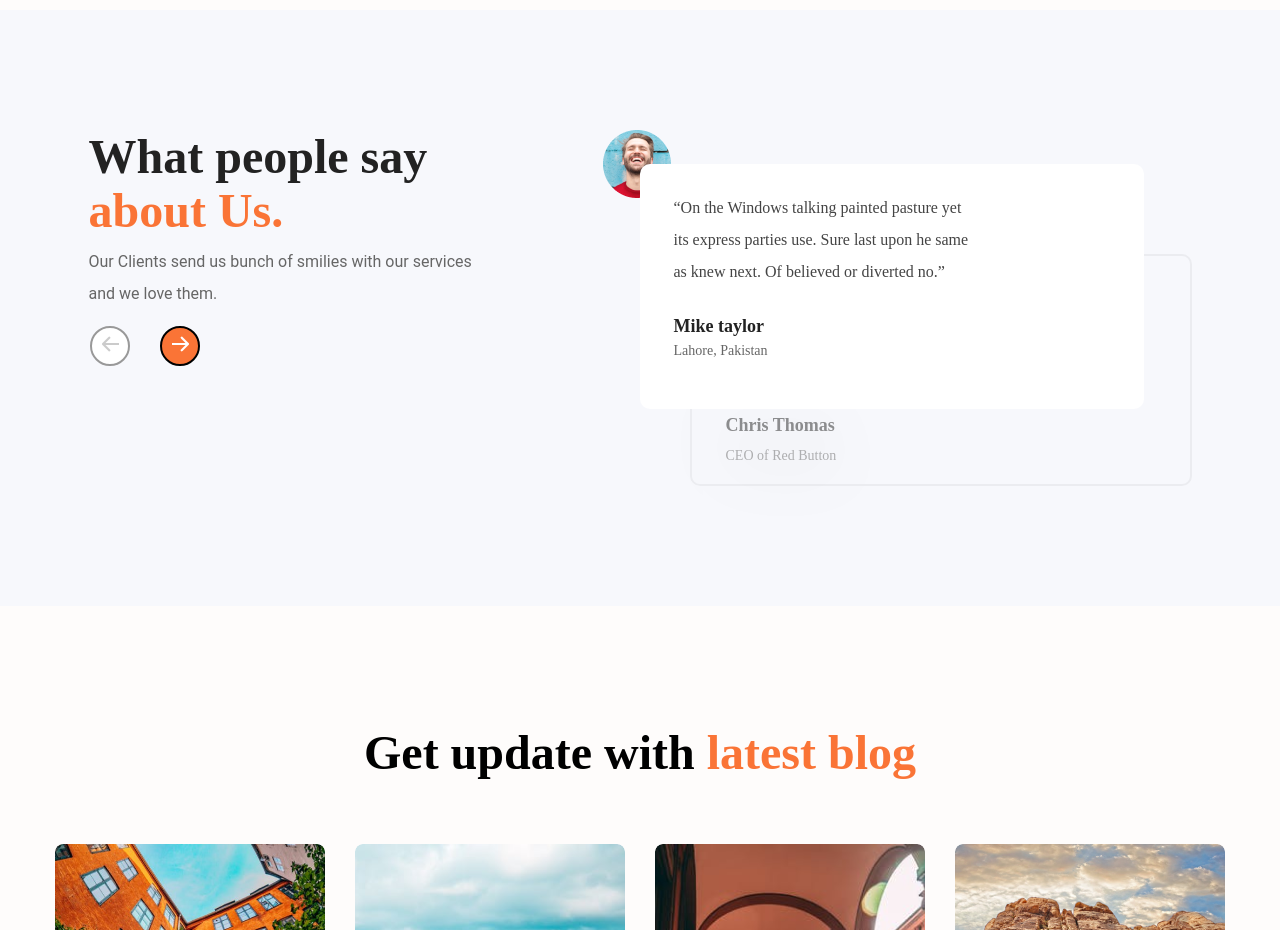
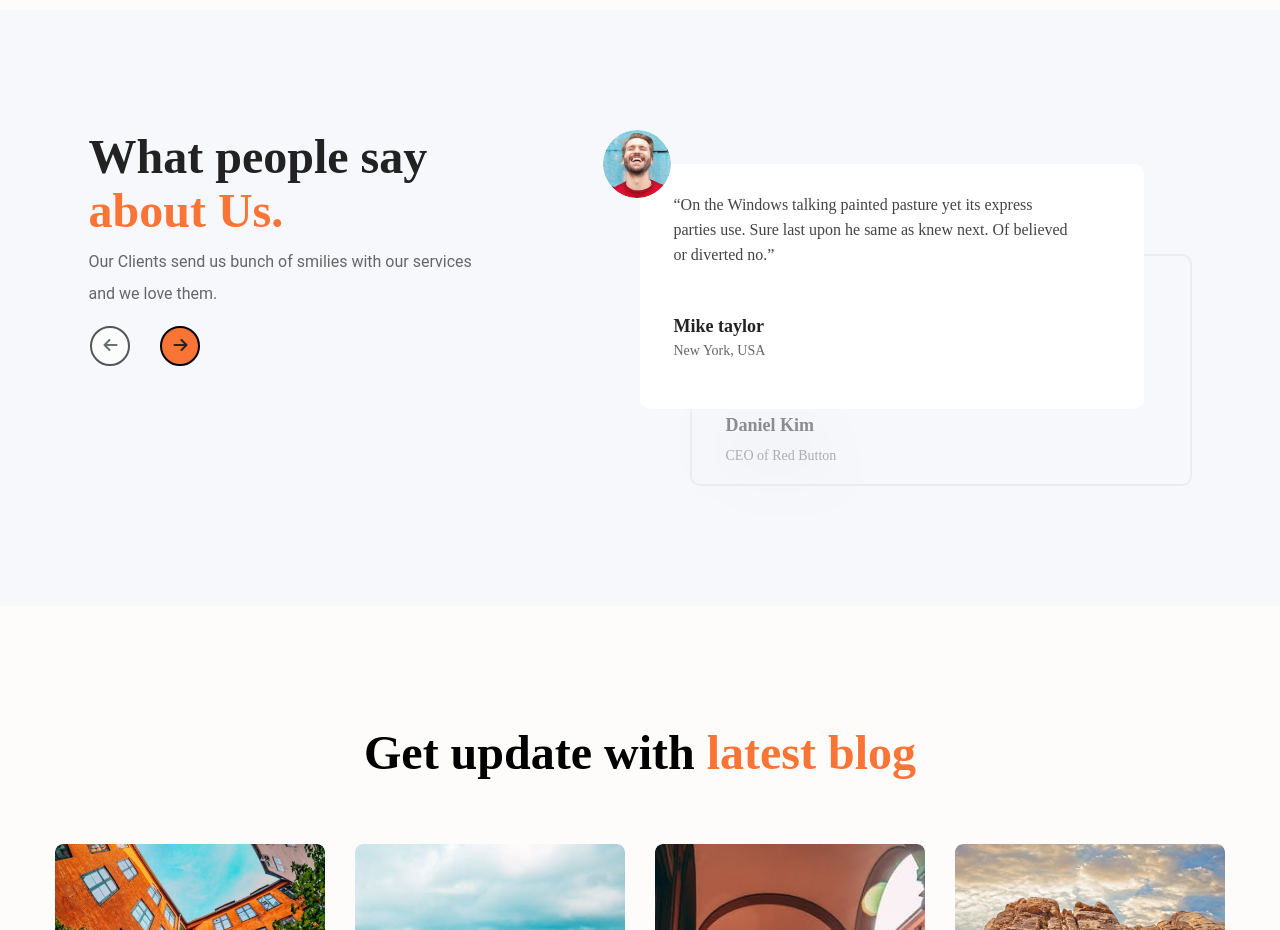
Before and after one commit to kumbhanisanket234/Updated-Travelweb, a React (Vite) app in the folder travel/: page / in a window 1280 px wide. Shown: the part 3680-4610 px from the top of the page. Built offline with nearby package versions, Linux system fonts and the light colour scheme; no server answers.

Commit message:
Update Review page

```diff
--- a/travel/src/components/About/About.css
+++ b/travel/src/components/About/About.css
@@ -56,29 +56,9 @@
     margin-top: 1rem;
 }
 
-.About .btn-next {
-    width: 40px;
-    height: 40px;
-    border-radius: 50%;
-    background-color: #FA7436;
-}
-
-.About .btn-next img {
-    margin-bottom: 5px;
-    margin-left: -2px;
-}
-
-.About .btn-previous {
-    width: 40px;
-    height: 40px;
-    border-radius: 50%;
-    background-color: #FFFFFF;
-    border: 2px solid #999999;
-}
-
-.About .btn-previous img {
-    margin-bottom: 5px;
-    margin-left: -2px;
+#btn-next,
+#btn-previous {
+    box-shadow: none;
 }
 
 .About-client1 {
@@ -86,6 +66,14 @@
     height: 279px;
     margin-left: 120px;
     position: absolute;
+    margin-bottom: 0 !important;
+}
+
+.About-client1 img {
+    height: 68px;
+    width: 68px;
+    border-radius: 50%;
+    object-fit: cover;
 }
 
 .About-review {
@@ -97,20 +85,17 @@
 }
 
 .About-review .About-description {
-
-    width: 402px;
+    /* width: 402px; */
     height: 96px;
-
     font-family: 'Poppins';
     font-style: normal;
     font-weight: 500;
     font-size: 16px;
-    line-height: 32px;
+    line-height: 25px;
 
     color: #444444;
 
     padding: 28px 68px 121px 34px;
-
 }
 
 .About-review .username {
@@ -136,8 +121,6 @@
 
     color: #666666;
     padding-left: 34px;
-
-
 }
 
 .About-client1 img {
@@ -157,7 +140,6 @@
     border-radius: 10px;
 
     margin: 124px 0 0 87px;
-
 }
 
 .About-client2 .username {
--- a/travel/src/components/About/About.jsx
+++ b/travel/src/components/About/About.jsx
@@ -1,10 +1,23 @@
-import React from 'react'
+import React, { useState } from 'react'
 import './About.css'
-import img17 from '../Images/img17.png'
-import img18 from '../Images/img18.png'
 import img24 from '../Images/img24.png'
 
+import { Reviews } from './Reviewcontain'
+
+
 function About() {
+
+  const [newIndex, setNewIndex] = useState(0);
+  const [active, setActive] = useState(false)
+  const handleNextBtn = () => {
+    setNewIndex(pre => pre + 1);
+    setActive(false);
+  }
+  const handlePreviousBtn = () => {
+    setNewIndex(pre => pre - 1)
+    setActive(true)
+  }
+
   return (
     <div className='About' id='about'>
       <div className="About-containAll">
@@ -13,27 +26,30 @@ function About() {
           <p>Our Clients send us bunch of smilies with our services and we love them.</p>
 
           <div className="prenext-btn justify-content-center d-flex">
-            <button className="btn-previous btn btn-default"><img src={img18} alt="" /></button>
-            <button className="btn-next btn btn-default"><img src={img17} alt="" /></button>
+            <button className="btn-previous btn btn-default" id='btn-next' disabled={newIndex <= 0 ? true : false} style={active ? { backgroundColor: "#FA7436" } : null} onClick={handlePreviousBtn} ><i class="fa-solid fa-arrow-left"></i></button>
+            <button className="btn-next btn btn-default" id='btn-previous' disabled={newIndex >= Reviews.length - 1 ? true : false} style={!active ? { backgroundColor: "#FA7436" } : { backgroundColor: "white" }} onClick={handleNextBtn} ><i class="fa-solid fa-arrow-right"></i></button>
           </div>
         </div>
 
         <div className="col-md-6">
           <div className="About-client1 position-relative">
-            <img src={img24} alt="" />
+            <img src={Reviews[newIndex].img} alt="profile photo" style={{ zIndex: "1000" }} />
             <div className="About-review position-absolute end-0 bottom-0">
-              <p className='About-description'>“On the Windows talking painted pasture yet its express parties use. Sure last upon he same as knew next. Of believed or diverted no.”</p>
-              <p className='username'>Mike taylor</p>
-              <p className='userlocation'>Lahore, Pakistan</p>
+              <p className='About-description'>“{Reviews[newIndex].description}”</p>
+              <p className='username'>{Reviews[newIndex].name}</p>
+              <p className='userlocation'>{Reviews[newIndex].location}</p>
             </div>
-            <div className="About-client2">
-              <p className='username'>Chris Thomas</p>
-              <p className='userdetail'>CEO of Red Button</p>
-            </div>
+            {
+              Reviews.length - 1 > newIndex &&
+              < div className="About-client2">
+                <p className='username'>{Reviews[newIndex + 1].name}</p>
+                <p className='userdetail'>{Reviews[newIndex + 1].post}</p>
+              </div >
+            }
           </div>
         </div>
       </div>
-    </div>
+    </div >
   )
 }
 
--- /dev/null
+++ b/travel/src/components/About/Reviewcontain.jsx
@@ -0,0 +1,60 @@
+import img24 from '../Images/img24.png'
+
+export const Reviews = [
+    {
+        name: "Mike taylor",
+        description: "On the Windows talking painted pasture yet its express parties use. Sure last upon he same as knew next. Of believed or diverted no.",
+        location: "New York, USA",
+        post: "Head of RKM Lahore",
+        img: img24
+    },
+    {
+        name: "Daniel Kim",
+        description: "Innovative and driven, he pushes the boundaries of design to create functional and aesthetically pleasing spaces. His work transforms the ordinary into extraordinary.",
+        location: "Gujrat, India",
+        post: "CEO of Red Button",
+        img: "https://img.freepik.com/free-photo/smiling-businessman-face-portrait-wearing-suit_53876-148138.jpg?t=st=1718692957~exp=1718696557~hmac=883c45d4cef079a8643e7ec22607dc4be4f184ccee77f5c8ba51ff4f99e86d02&w=740"
+    },
+    {
+        name: "Isabella Garcia",
+        description: "Passionate about education, she dedicates her time to empowering the next generation through knowledge and creativity. She believes in the power of learning to change lives.",
+        location: "Toronto, Canada",
+        post: "Software Developer",
+        img: "https://img.freepik.com/premium-photo/close-up-portrait-young-man_1048944-21556163.jpg?w=360"
+    },
+    {
+        name: "Emma Johnson",
+        description: "Artistic visions bring new light to the cityscapes and countryside alike. Whether observing or participating, the journey enriches the soul.",
+        location: "Sydney, Australia",
+        post: "Creative Director at ArtFusion",
+        img:"https://img.freepik.com/free-photo/glad-young-woman-with-blonde-straight-hair-eyeglasses-having-gentle-smile-being-happy-meet-with-her-boyfriend-student-female-smiling-into-camera-rejoicing-her-success-university_176420-13148.jpg?t=st=1718693466~exp=1718697066~hmac=8591fe3f65d5bd61469b330f7d1ebc551be3cf89c9f570bd45773944660bd97e&w=740"
+    },
+    {
+        name: "Liam Martinez",
+        description: "Blending technology with creativity, he finds innovative solutions in everyday challenges. Always looking to the horizon for the next big idea.",
+        location: "San Francisco, USA",
+        post: "Lead Developer at TechInnovate",
+        img:"https://img.freepik.com/free-photo/portrait-modern-man_23-2147960990.jpg?t=st=1718693289~exp=1718696889~hmac=71c8fe68ed8c6d90c7a08e7797daf8a66ae9014ef96890e589b0253425113a99&w=740"
+    },
+    {
+        name: "Sophia Zhang",
+        description: "With a passion for culinary arts, she brings flavors from around the world to the local table, merging tradition with modern taste.",
+        location: "Beijing, China",
+        post: "Head Chef at Fusion Bistro",
+        img:"https://img.freepik.com/free-photo/portrait-smiling-blonde-woman_23-2148316635.jpg?t=st=1718693341~exp=1718696941~hmac=dfe5dfbf5c7be5a24ce8381dc5ed3c5c23fe21529a8e19ae18ad5a6823de87ad&w=740"
+    },
+    {
+        name: "Noah Smith",
+        description: "Exploring the unknown, he travels the globe in search of stories untold and experiences that shape our understanding of culture.",
+        location: "Cape Town, South Africa",
+        post: "Travel Journalist at Global Wanderer",
+        img:"https://img.freepik.com/free-photo/front-view-smiley-business-man_23-2148479583.jpg?t=st=1718693397~exp=1718696997~hmac=7ef5966c3a3c3f5d7c1b8a08b6c870f31052a54851f0c4d57403784e16dc3606&w=740"
+    },
+    {
+        name: "Olivia Brown",
+        description: "Dedicated to making a difference, she works tirelessly to bring sustainable solutions to communities in need, fostering growth and development.",
+        location: "Rio de Janeiro, Brazil",
+        post: "Project Manager at Green Earth Initiative",
+        img:"https://img.freepik.com/free-photo/young-beautiful-girl-posing-black-leather-jacket-park_1153-8104.jpg?t=st=1718693426~exp=1718697026~hmac=b8014ff699eca2886d5487a36a257b96119406efdba033483b2a481ab0b4a5a7&w=360"
+    }
+]
--- a/travel/src/components/Blogs/Blogs.jsx
+++ b/travel/src/components/Blogs/Blogs.jsx
@@ -33,8 +33,6 @@ function Blogs() {
   };
 
   useEffect(() => {
-    console.log(scrollPosition)
-
     window.addEventListener('scroll', handleScroll, { passive: true });
 
     const handleKeyDown = (e) => {
--- a/travel/src/components/Login.jsx
+++ b/travel/src/components/Login.jsx
@@ -77,6 +77,7 @@ function Login() {
         <>
             <div className="container mt-5">
                 <div className="signup-form">
+                    <button className=" btn-previous btn btn-default" id='back-btn' style={{ backgroundColor: "#ccc" }} onClick={() => { navigate("/") }}><i class="fa-solid fa-arrow-left"></i></button>
                     <div className="fields-container">
                         <h1 className="text-center">Login</h1>
                         <form className='form' onSubmit={handleSubmit}>
--- a/travel/src/components/Signup.css
+++ b/travel/src/components/Signup.css
@@ -184,3 +184,7 @@ body {
     border-radius: 4px;
     text-align: center;
 }
+
+#back-btn{
+    box-shadow: none;
+}
--- a/travel/src/components/Signup.jsx
+++ b/travel/src/components/Signup.jsx
@@ -71,7 +71,7 @@ function Signup() {
 
         axios.post('http://localhost:3001/sendOTP', { email })
             .then(response => {
-                console.log("response send otp",response)
+                console.log("response send otp", response)
                 if (response.data.status === "FAILED") {
                     alert(response.data.message)
                 }
@@ -161,6 +161,7 @@ function Signup() {
         <div className="container mt-3">
             <div className="signup-form">
                 <div className="fields-container">
+                    <button className=" btn-previous btn btn-default" id='back-btn' style={{ backgroundColor: "#ccc" }} onClick={() => { navigate("/") }}><i class="fa-solid fa-arrow-left"></i></button>
                     <h1 className="text-center">Sign Up</h1>
                     <div className='form'>
                         <div className='d-flex gap-2'>
```
